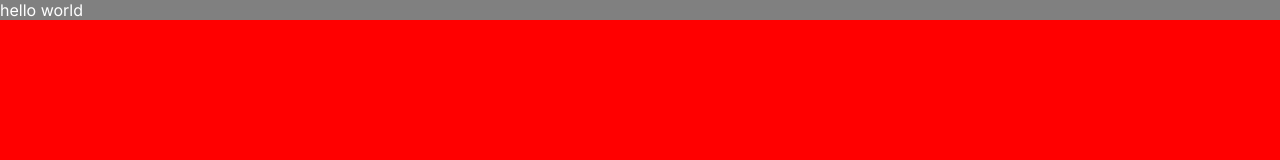
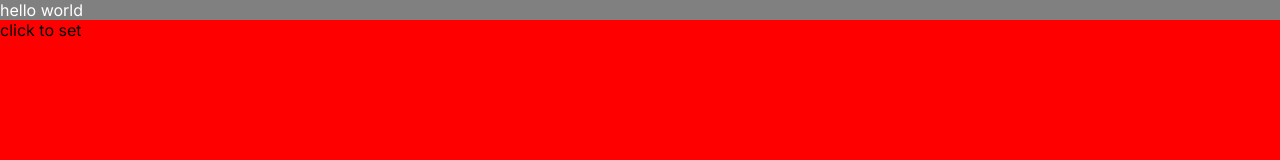
Before and after one commit to michaelpaulcuccia/applicazione, a Next.js app in the folder client/: page / in a window 1280 px wide. Shown: the top 160 px of the page. Built offline with nearby package versions, Linux system fonts and the light colour scheme.

Commit message:
ToDo create Context

```diff
--- a/client/src/app/page.js
+++ b/client/src/app/page.js
@@ -1,11 +1,20 @@
-import styles from './page.module.scss'
+"use client"
+import styles from './page.module.scss';
 
 export default function Home() {
+
+  const handleClick = () => {
+    console.log('click');
+  }
+
   return (
     <>
       <div className={styles.main}>
         hello world
       </div>
+      <div onClick={handleClick}>
+        click to set
+      </div>
     </>
   )
 }
```
Also changed, not shown: client/src/app/context/UserContext.js (added), 1 other file (tests, documents, lock files or other folders).
